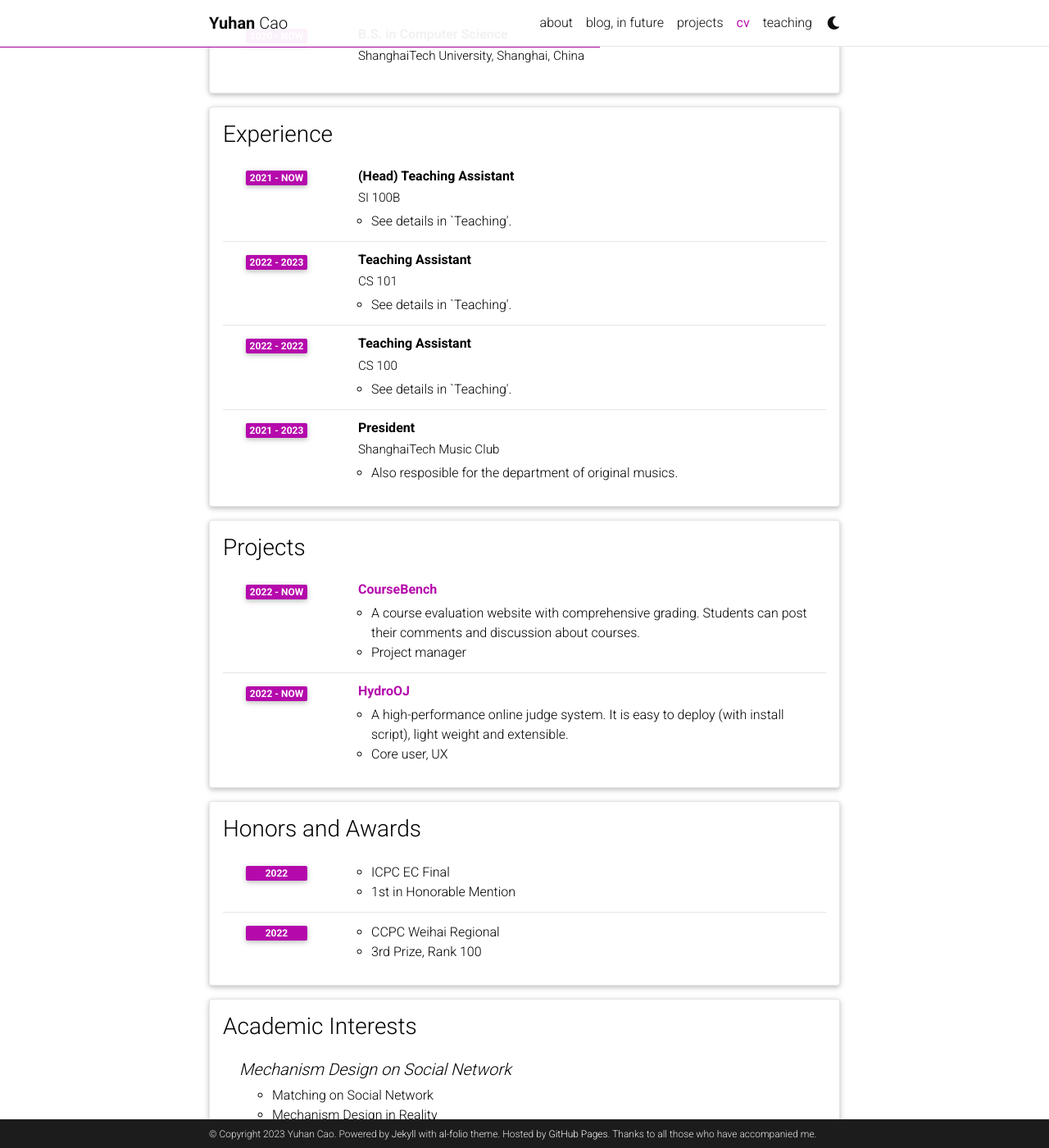
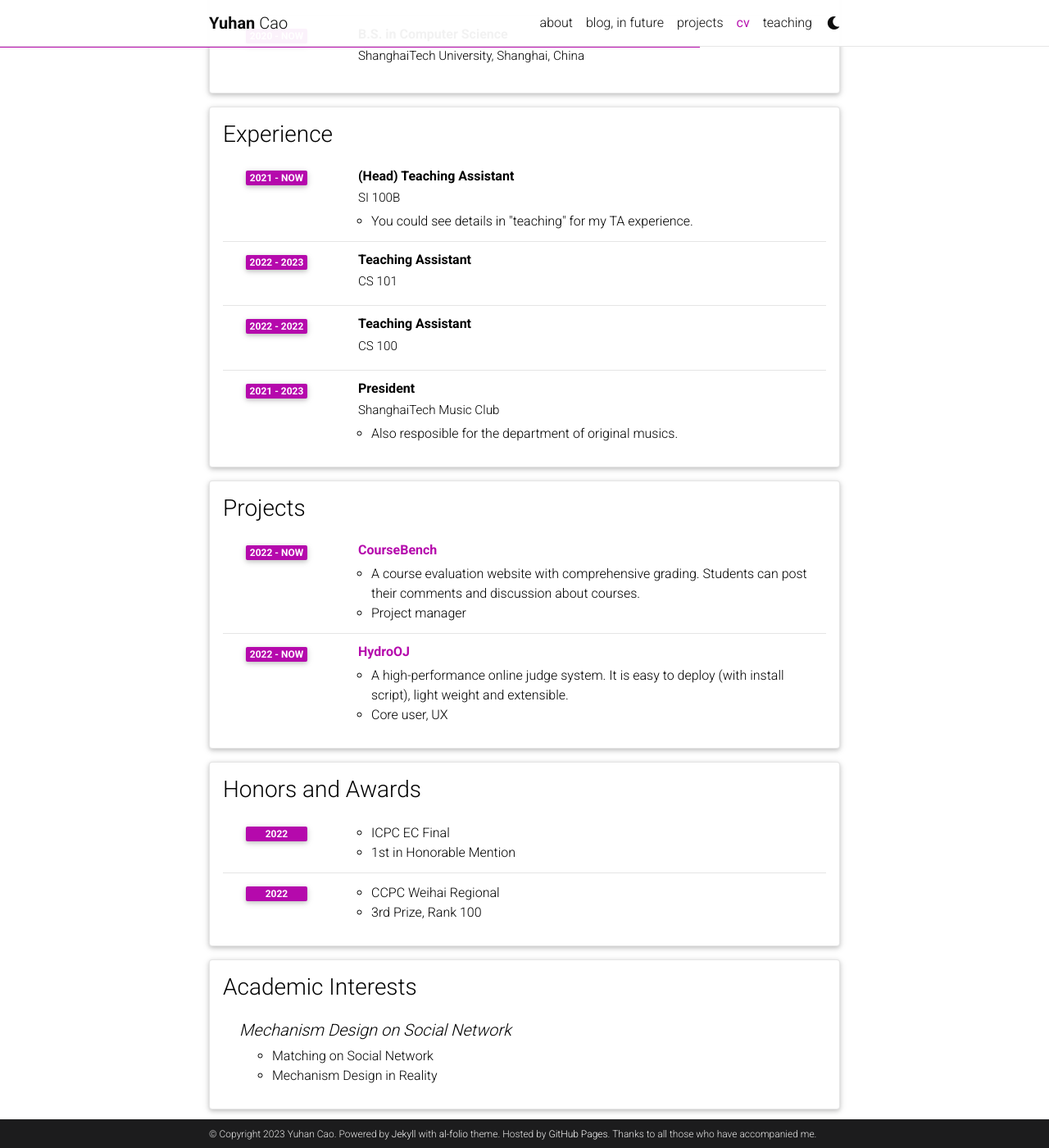
Before and after one commit to teafrogsf/teafrogsf.github.io, a Jekyll site: the page built from _pages/cv.md, in a window 1280 px wide and 1400 px high, scrolled down 514 px. Shown: the whole window at 82% size. Built offline with Jekyll 4.4.1, drawn with Linux system fonts in a browser that asks for light colours; comment, search, counter and statistics services are not loaded; a style sheet for code colours, icons or effects is not loaded; some of the changed text lies outside the part shown.

Commit message:
cv refine

```diff
--- a/_data/cv.yml
+++ b/_data/cv.yml
@@ -24,15 +24,15 @@
     - title: (Head) Teaching Assistant
       institution: SI 100B
       year: 2021 - Now
-      description: See details in `Teaching'.
+      description: You could see details in "teaching" for my TA experience.
     - title: Teaching Assistant
       institution: CS 101
       year: 2022 - 2023
-      description: See details in `Teaching'.
+      description:
     - title: Teaching Assistant
       institution: CS 100
       year: 2022 - 2022
-      description: See details in `Teaching'.
+      description:
     - title: President
       institution: ShanghaiTech Music Club
       year: 2021 - 2023
@@ -71,9 +71,9 @@
       items:
         - Matching on Social Network
         - Mechanism Design in Reality
-    - title: Ideology Criticism
-      items:
-        - Psychoanalysis
+          #    - title: Ideology Criticism
+          #items:
+          #- Psychoanalysis
 
 - title: Other Interests
   type: list
```
Also changed, not shown: 2 other files.
